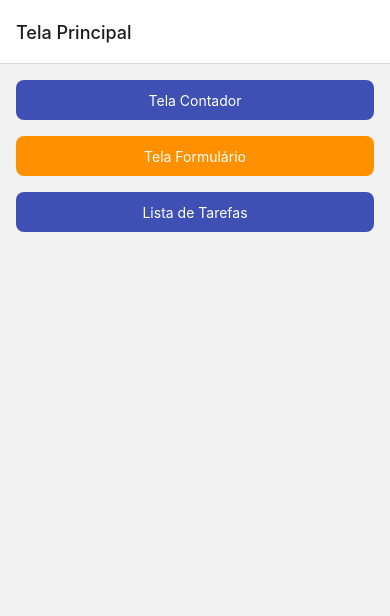
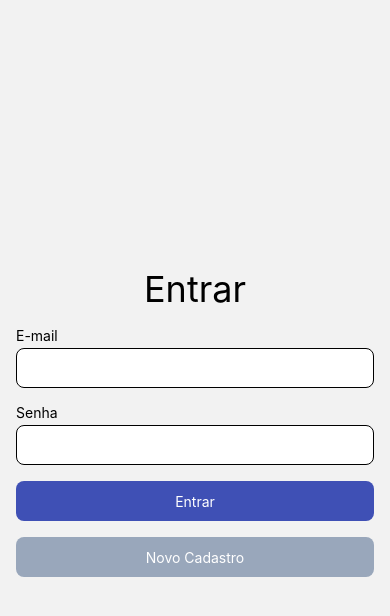
Before and after one commit to allysonfelippo/projeto-mobile-react-native-senai-aulas, a React Native app: screen / in a window 390 px wide. Shown: the top 616 px of the page. Built offline with nearby package versions, Linux system fonts and the light colour scheme.

Commit message:
Novas pastas

```diff
--- a/App.js
+++ b/App.js
@@ -1,6 +1,4 @@
-import { StatusBar } from 'expo-status-bar';
 import React from 'react';
-import { StyleSheet, View } from 'react-native';
 import TelaContador from './src/telas/TelaContador/TelaContador';
 import CORES from './src/comum/constantes/cores';
 import TELAS from './src/comum/constantes/telas';
@@ -8,9 +6,16 @@ import TelaPrincipal from './src/telas/TelaPrincipal/TelaPrincipal';
 import TelaFormulario from './src/telas/TelaFormulario/TelaFormulario';
 import TelaListaTarefas from './src/telas/TelaListaTarefas/TelaListaTarefas';
 import TelaLogin from './src/telas/TelaLogin/TelaLogin';
+import TelaNovoUsuario from './src/telas/TelaNovoUsuario/TelaNovoUsuario';
+
+import { StyleSheet, View } from 'react-native';
+import { CHAVES_STORAGE } from './src/comum/constantes/chaves-storage';
+import { useEffect, useState } from 'react';
+import { StatusBar } from 'expo-status-bar';
 
 import { NavigationContainer } from '@react-navigation/native';
 import { createStackNavigator } from '@react-navigation/stack';
+import { pegarItemStorage } from './src/comum/services/serviceStorage';
 
 const Stack = createStackNavigator();
 
@@ -22,10 +27,31 @@ const estilos = StyleSheet.create({
 })
 
 export default function App() {
+  const [usuarioLogado, setUsuarioLogado] = useState();
+
+  useEffect(() => {
+    const verificarSeUsuarioEstaLogado = async () => {
+      const usuarioQueEstaNoStorage = await pegarItemStorage(CHAVES_STORAGE.USUARIO_LOGADO);
+      setUsuarioLogado(usuarioQueEstaNoStorage);
+    };
+
+    verificarSeUsuarioEstaLogado();
+  }, []);
+
+  if (usuarioLogado === undefined) {
+    return <></>;
+  }
   return (
     <View style={estilos.todoApp}>
       <NavigationContainer>
-        <Stack.Navigator screenOptions={{ cardStyle: { flex: 1 } }}>
+        <Stack.Navigator
+          initialRouteName={usuarioLogado ? TELAS.TELA_PRINCIPAL : TELAS.TELA_LOGIN}
+          screenOptions={{ cardStyle: { flex: 1 } }}
+        >
+          <Stack.Group screenOptions={{ headerShown: false }}>
+            <Stack.Screen name={TELAS.TELA_LOGIN} component={TelaLogin} options={{ title: 'Tela Contador' }} />
+            <Stack.Screen name={TELAS.TELA_NOVO_USUARIO} component={TelaNovoUsuario} />
+          </Stack.Group>
           <Stack.Screen
             name={TELAS.TELA_PRINCIPAL}
             component={TelaPrincipal}
@@ -34,9 +60,6 @@ export default function App() {
           <Stack.Screen name={TELAS.TELA_CONTADOR} component={TelaContador} options={{ title: 'Tela Contador' }} />
           <Stack.Screen name={TELAS.TELA_FORMULARIO} component={TelaFormulario} options={{ title: 'Tela Formulário' }} />
           <Stack.Screen name={TELAS.TELA_LISTA} component={TelaListaTarefas} options={{ title: 'Lista de tarefas' }} />
-          <Stack.Group screenOptions={{ headerShown: false }}>
-            <Stack.Screen name={TELAS.TELA_LOGIN} component={TelaLogin} options={{ title: 'Tela Contador' }} />
-          </Stack.Group>
         </Stack.Navigator>
       </NavigationContainer>
 
--- a/package.json
+++ b/package.json
@@ -12,6 +12,7 @@
     "@expo/metro-runtime": "~3.1.3",
     "@react-native-async-storage/async-storage": "^1.23.1",
     "@react-navigation/stack": "^6.3.29",
+    "axios": "^1.7.2",
     "expo": "^51.0.1",
     "expo-status-bar": "~1.11.1",
     "react": "18.2.0",
--- a/src/comum/constantes/chaves-storage.js
+++ b/src/comum/constantes/chaves-storage.js
@@ -1,3 +1,4 @@
 export const CHAVES_STORAGE = {
     LISTA_TAREFAS: 'LISTA_TAREFAS',
+    USUARIO_LOGADO: 'USUARIO_LOGADO',
   };
--- a/src/comum/constantes/telas.js
+++ b/src/comum/constantes/telas.js
@@ -3,7 +3,8 @@ const TELAS = {
     TELA_CONTADOR: 'TELA_CONTADOR',
     TELA_FORMULARIO: 'TELA_FORMULARIO',
     TELA_LISTA: 'TELA_LISTA',
-    TELA_LOGIN: 'TELA_LOGIN'
+    TELA_LOGIN: 'TELA_LOGIN',
+    TELA_NOVO_USUARIO: 'TELA_NOVO_USUARIO'
 }
 
 export default TELAS;
--- /dev/null
+++ b/src/comum/services/api.js
@@ -0,0 +1,9 @@
+import axios from 'axios';
+
+const instancia = axios.create({
+  baseURL: 'http://localhost:3000',
+  //   timeout: 1000,
+  headers: { 'X-Custom-Header': 'foobar' },
+});
+
+export default instancia;
--- a/src/telas/TelaLogin/TelaLogin.js
+++ b/src/telas/TelaLogin/TelaLogin.js
@@ -4,37 +4,49 @@ import BotaoCustomizado from "../../comum/componentes/BotaoCustomizado/BotaoCust
 import CampoTextoCustomizado from "../../comum/componentes/CampoTextoCustomizado/CampoTextoCustomizado";
 import estilos from "./TelaLoginStyle";
 import TELAS from "../../comum/constantes/telas";
+import api from '../../comum/services/api.js';
+import { atualizarItemStorage } from '../../comum/services/serviceStorage';
+import { CHAVES_STORAGE } from '../../comum/constantes/chaves-storage';
 
 const TelaLogin = (props) => {
     const [campoUsuario, setCampoUsuario] = useState('');
     const [campoSenha, setCampoSenha] = useState('');
 
-    const entrar = () => {
-        if (campoUsuario.trim() && campoSenha.trim()) {
-            // aqui vamos chamar a api do backend para validar login no futuro
-            if (campoUsuario === 'admin' && campoSenha === 'admin') {
-                // redireiconar para "dentro" do app
+
+    const entrar = async () => {
+        try {
+            if (!campoUsuario.trim() || !campoSenha.trim()) {
+                alert('Preencha os campos!');
+                return;
+            }
+
+            const response = await api.post('/logar', { email: campoUsuario, senha: campoSenha });
+
+            await atualizarItemStorage(CHAVES_STORAGE.USUARIO_LOGADO, response.data);
             props.navigation.navigate(TELAS.TELA_PRINCIPAL);
-            } else {
-                alert('Usuário ou senha inválida!');
-            }
-        } else {
-            alert('Preencha os campos!');
+        } catch (error) {
+            alert(error.response.data);
         }
     };
-
     return (
     <View style={estilos.container}>
         <View style={estilos.containerTituloEntrar}>
             <Text style={estilos.tituloEntrar}>Entrar</Text>
         </View>
-            <CampoTextoCustomizado label='Usuário' value={campoUsuario} onChangeText={setCampoUsuario} />
+        <CampoTextoCustomizado label='E-mail' value={campoUsuario} onChangeText={setCampoUsuario} />
         <CampoTextoCustomizado label='Senha' value={campoSenha} onChangeText={setCampoSenha} />
         <BotaoCustomizado cor='primaria' onPress={entrar}>
             Entrar
         </BotaoCustomizado>
+        <BotaoCustomizado
+            onPress={() => {
+                props.navigation.navigate(TELAS.TELA_NOVO_USUARIO);
+            }}
+        >
+            Novo Cadastro
+        </BotaoCustomizado>
     </View>
-    );
+    )
 };
 
 export default TelaLogin;
--- /dev/null
+++ b/src/telas/TelaNovoUsuario/TelaNovoUsuario.js
@@ -0,0 +1,51 @@
+import React from 'react';
+import { Text, View } from 'react-native';
+import BotaoCustomizado from '../../comum/componentes/BotaoCustomizado/BotaoCustomizado';
+import CampoTextoCustomizado from '../../comum/componentes/CampoTextoCustomizado/CampoTextoCustomizado';
+import TELAS from '../../comum/constantes/telas';
+import estilos from './TelaNovoUsuarioStyle';
+import api from '../../comum/services/api';
+
+const TelaNovoUsuario = (props) => {
+  const [campoNome, setCampoNome] = React.useState('');
+  const [campoEmail, setCampoEmail] = React.useState('');
+  const [campoSenha, setCampoSenha] = React.useState('');
+
+  const salvar = async () => {
+    try {
+      const usuario = {
+        nome: campoNome,
+        email: campoEmail,
+        senha: campoSenha,
+      };
+
+      await api.post('/usuarios', usuario);
+      alert('Dados salvos com sucesso!');
+      props.navigation.navigate(TELAS.TELA_LOGIN);
+    } catch (error) {
+      alert(error.response.data);
+    }
+  };
+  return (
+    <View style={estilos.container}>
+      <View style={estilos.containerTituloNovoUsuario}>
+        <Text style={estilos.tituloNovoUsuario}>Novo Usuário</Text>
+      </View>
+
+      <CampoTextoCustomizado label='Nome' value={campoNome} onChangeText={setCampoNome} />
+      <CampoTextoCustomizado label='Email' value={campoEmail} onChangeText={setCampoEmail} />
+      <CampoTextoCustomizado label='Senha' value={campoSenha} onChangeText={setCampoSenha} />
+
+      <BotaoCustomizado cor='secundaria' onPress={salvar}>Salvar</BotaoCustomizado>
+      <BotaoCustomizado
+        onPress={() => {
+          props.navigation.navigate(TELAS.TELA_LOGIN);
+        }}
+      >
+        Já tenho uma conta
+      </BotaoCustomizado>
+    </View>
+  );
+};
+
+export default TelaNovoUsuario;
--- /dev/null
+++ b/src/telas/TelaNovoUsuario/TelaNovoUsuarioStyle.js
@@ -0,0 +1,19 @@
+import { StyleSheet } from 'react-native';
+
+const estilos = StyleSheet.create({
+  container: {
+    flex: 1,
+    justifyContent: 'center',
+    padding: 16,
+    gap: 16,
+  },
+
+  containerTituloNovoUsuario: {
+    alignItems: 'center',
+  },
+  tituloNovoUsuario: {
+    fontSize: 36,
+  },
+});
+
+export default estilos;
```
Also changed, not shown: 1 other file (tests, documents, lock files or other folders). Lines whose indentation alone changed are shown as unchanged.
